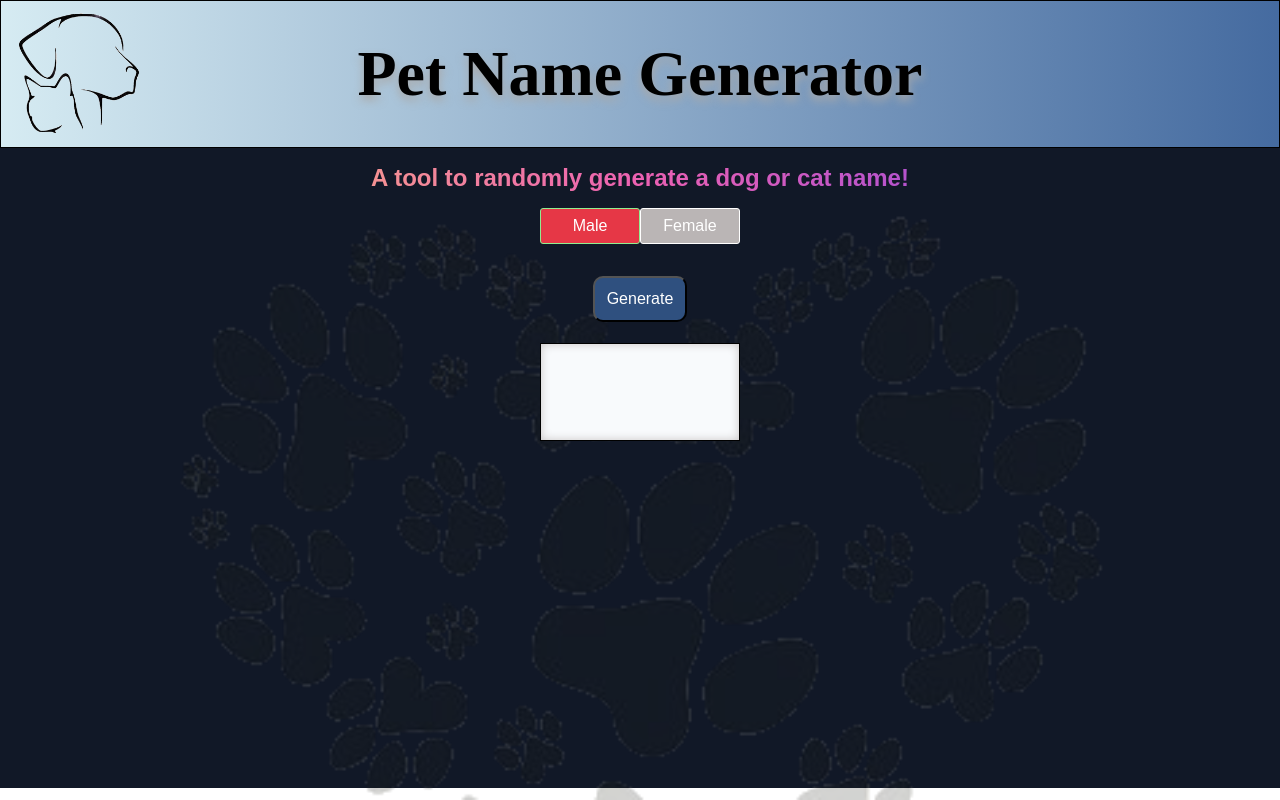
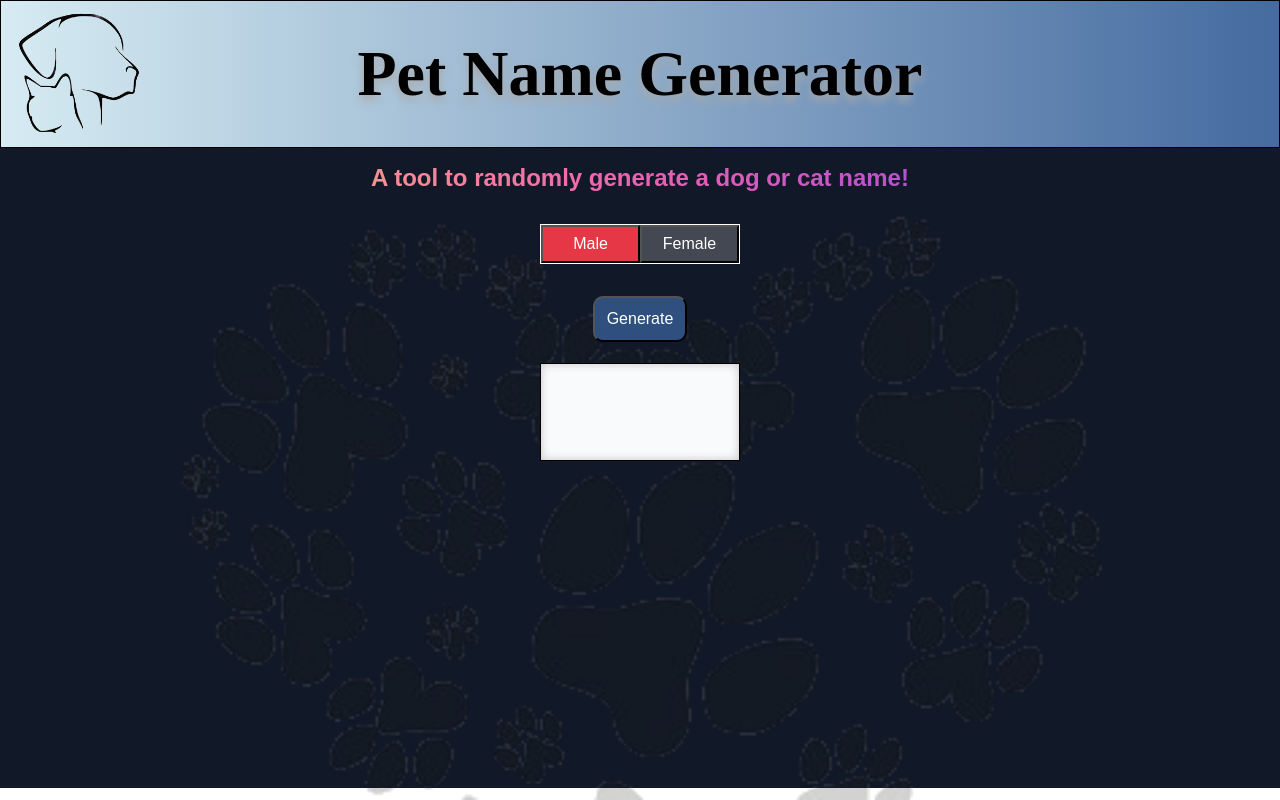
Before and after one commit to Pets-without-names/Jax-Pet-Names, a React (Create React App) app in the folder client/: page / in a window 1280 px wide. Built offline with nearby package versions, Linux system fonts and the light colour scheme; no server answers; a web font is replaced by a local one.

Commit message:
updated the gender button styling with transition property and border adjustments

```diff
--- a/client/src/components/main.js
+++ b/client/src/components/main.js
@@ -32,7 +32,7 @@ function Main() {
             onClick={() => {
               setIsMale(true);
             }}
-            className={isMale ? 'gender-button active' : 'gender-button'}
+            className={isMale ? 'gender-button active male' : 'gender-button'}
           >
             Male
           </button>
@@ -41,7 +41,7 @@ function Main() {
             onClick={() => {
               setIsMale(false);
             }}
-            className={isMale ? 'gender-button' : 'gender-button active'}
+            className={isMale ? 'gender-button' : 'gender-button active female'}
           >
             Female
           </button>
--- a/client/src/styles/main.css
+++ b/client/src/styles/main.css
@@ -4,7 +4,7 @@
 :root {
   --main-bg-color: hsl(80, 33%, 95%);
   --active-btn-color: hsl(355, 78%, 56%);
-  --inactive-btn-color: hsl(0, 3%, 72%);
+  --inactive-btn-color: hsla(0, 3%, 72%, 0.3);
   --generate-btn-color: hsl(215, 46%, 34%);
   --results-bg-color: hsl(210, 40%, 98%);
   --dark-bg-color: hsl(221, 39%, 11%);
@@ -101,22 +101,23 @@ button {
   flex-direction: column;
   justify-content: center;
   align-items: center;
-  margin-top: 1rem;
+  width: 200px;
+  margin: 2rem auto;
+  border: 1px solid white;
 }
+
 /* Apply styling to the gender buttons */
 .gender-button {
   background-color: var(--inactive-btn-color);
   color: white;
   width: 100px;
   padding: 0.5em;
-  border-radius: 3px;
   font-size: 1rem;
-  border: 1px solid white;
+  transition: background-color 600ms ease;
 }
 /* styling for the gender button that is clicked */
 .active {
   background-color: var(--active-btn-color);
-  border: 1.75px solid lightgreen;
 }
 
 /* Generate name button container styling */
```
